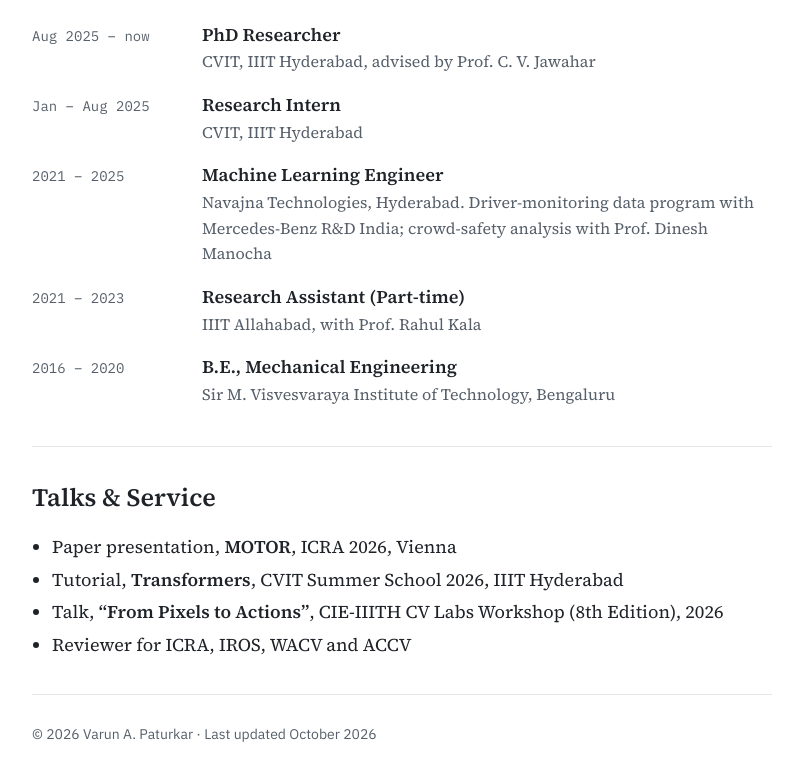
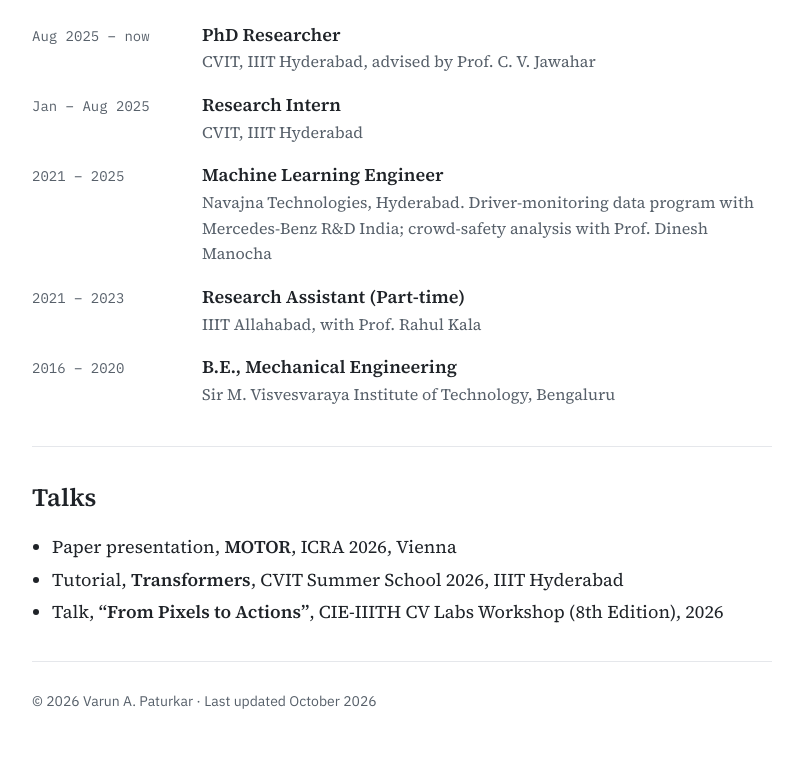
Before and after one commit to VarunAPaturkar/VarunAPaturkar.github.io, a plain HTML site: page index.html in a window 1280 px wide. Shown: the part 1981-2762 px from the top of the page, without its empty margins (238-1023 px from the left). Drawn offline with Linux system fonts and the light colour scheme.

Commit message:
Remove reviewing from the site; rename section to Talks
Co-Authored-By: Claude Opus 5.5 <noreply@anthropic.com>
Claude-Session: https://claude.ai/code/session_01M8uuBQvaV1eVET3M46PUKa

```diff
--- a/index.html
+++ b/index.html
@@ -239,12 +239,11 @@
 </section>
 
 <section id="talks">
-  <h2>Talks &amp; Service</h2>
+  <h2>Talks</h2>
   <ul class="plain">
     <li>Paper presentation, <b>MOTOR</b>, ICRA 2026, Vienna</li>
     <li>Tutorial, <b>Transformers</b>, CVIT Summer School 2026, IIIT Hyderabad</li>
     <li>Talk, <b>“From Pixels to Actions”</b>, CIE-IIITH CV Labs Workshop (8th Edition), 2026</li>
-    <li>Reviewer for ICRA, IROS, WACV and ACCV</li>
   </ul>
 </section>
 
```
